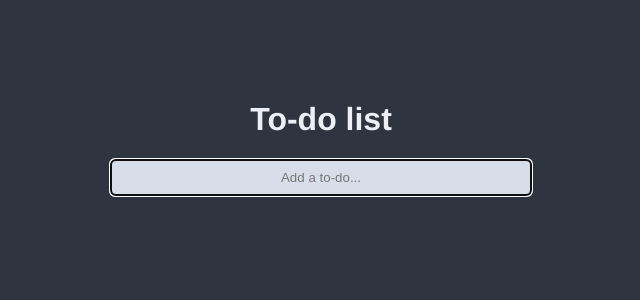
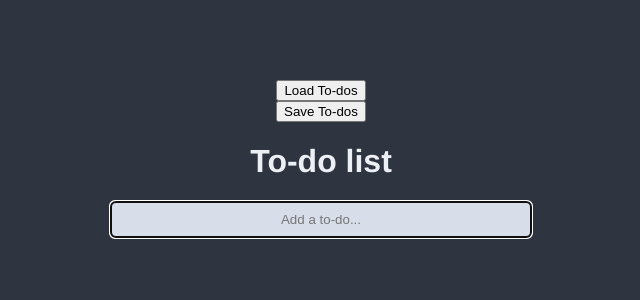
Before and after one commit to wjperkins/vue-starter, a Vue app: page / in a window 1280 px wide. Shown: the top 300 px of the page, without its empty margins (319-959 px from the left). Built offline with nearby package versions, Linux system fonts and the light colour scheme.

Commit message:
added (temporary) buttons to save and load todo list to/from localStorage

```diff
--- a/src/components/ToDoList.vue
+++ b/src/components/ToDoList.vue
@@ -1,5 +1,7 @@
 <template>
   <div class="todo-list">
+    <button @click="loadTodos">Load To-dos</button>
+    <button @click="saveTodos">Save To-dos</button>
     <h1>To-do list</h1>
     <input
       autofocus
@@ -44,6 +46,14 @@ export default {
     },
     toggleCompletedTodo(index) {
       this.todos[index].completed = !(this.todos[index].completed);
+    },
+    loadTodos() {
+      if(localStorage.getItem('todos')) {
+        this.todos = JSON.parse(localStorage.getItem('todos'));
+      }
+    },
+    saveTodos() {
+      localStorage.setItem('todos', JSON.stringify(this.todos))
     }
   }
 }
```
